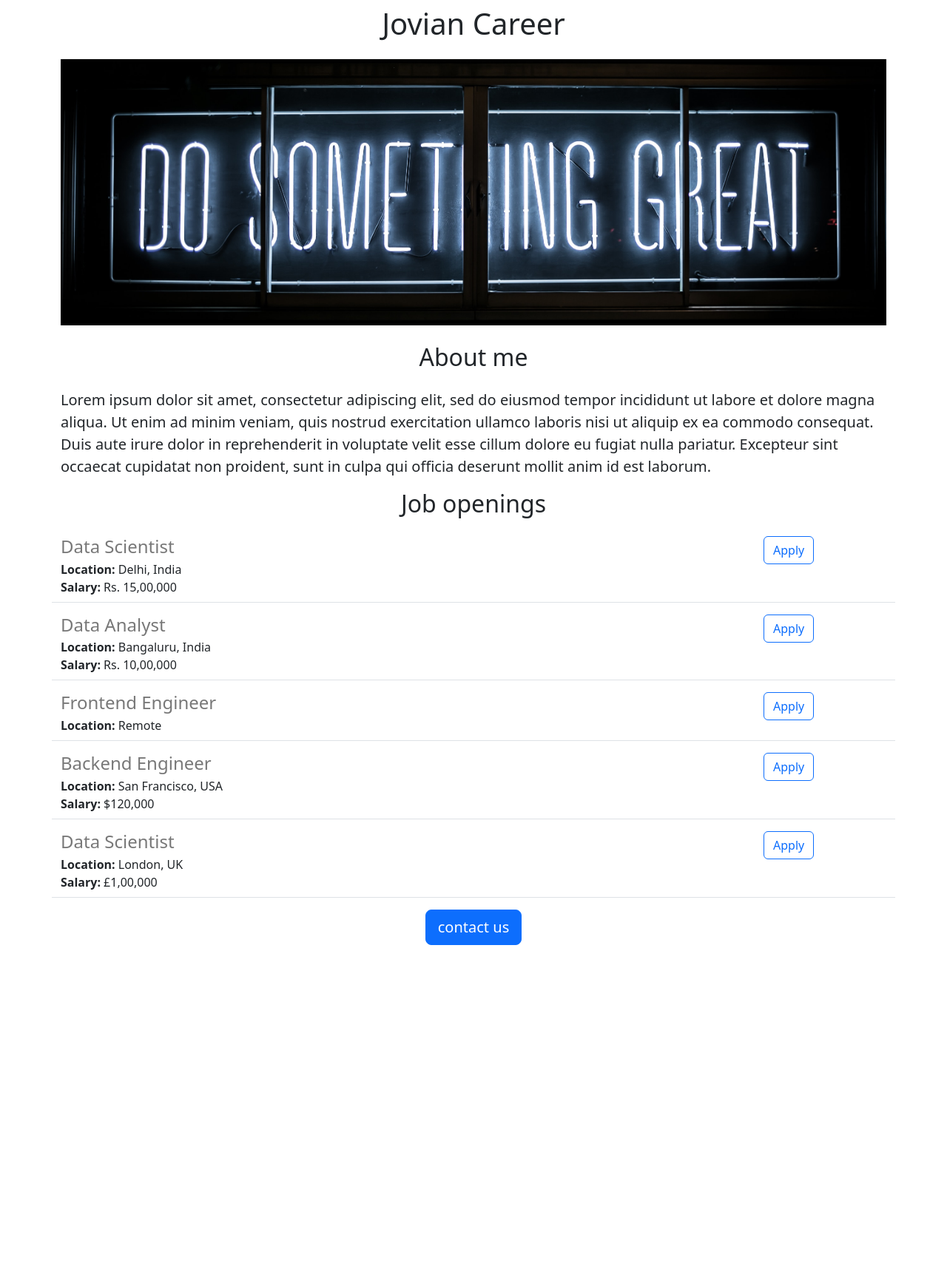
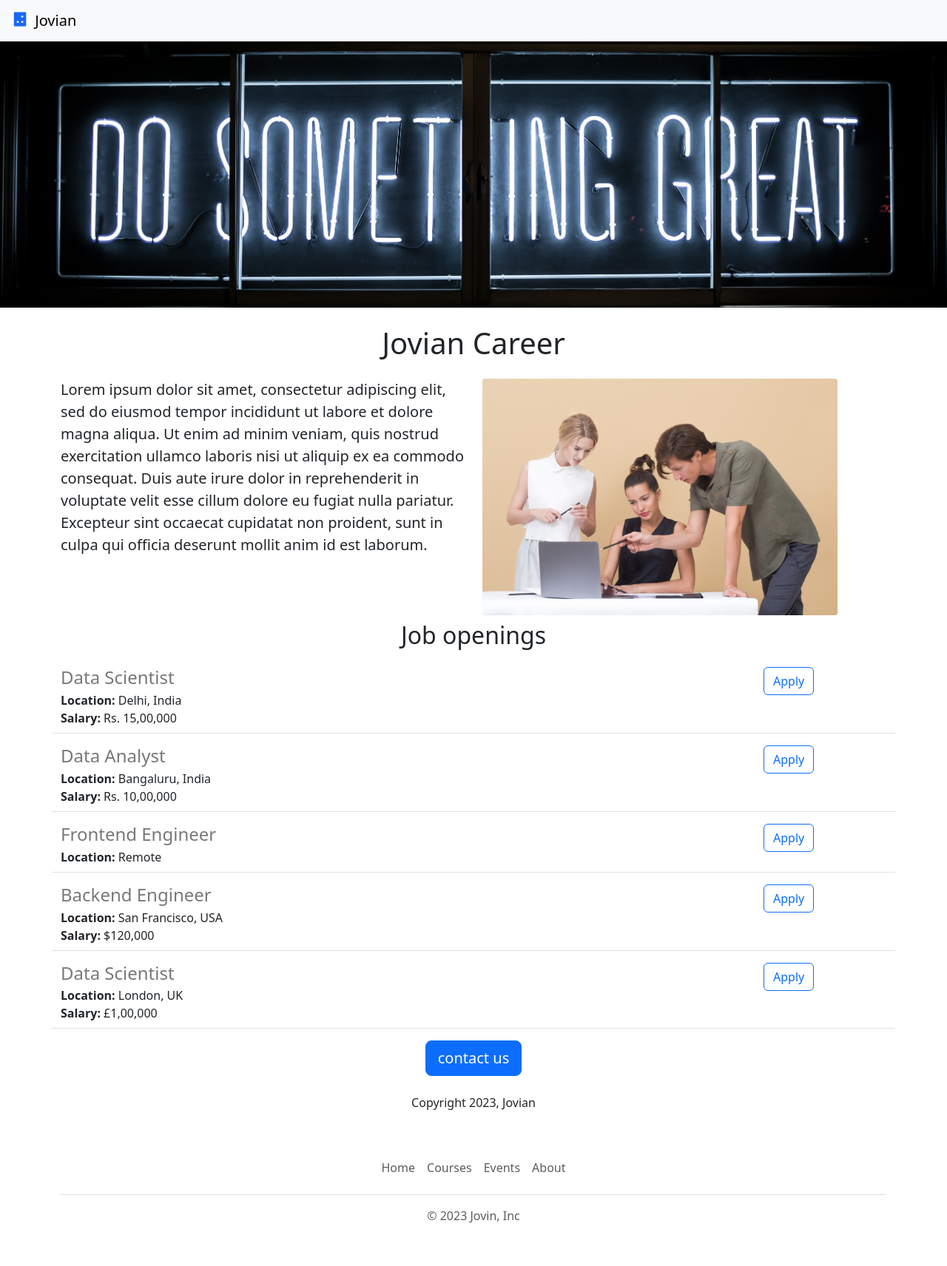
Before and after one commit to PandiyanDev/Flask-webpage-v2, a Flask app: page / in a window 1280 px wide. Shown: the whole page at 74% size. Before the commit the page ends 1278 px from the top, so only its background shows below. Run offline with Flask 3, Linux system fonts and the light colour scheme.

Commit message:
functional and  aesthetic improvement

```diff
--- /dev/null
+++ b/templates/footer.html
@@ -0,0 +1,11 @@
+<div class="container">
+  <footer class="py-3 my-4">
+    <ul class="nav justify-content-center border-bottom pb-3 mb-3">
+      <li class="nav-item"><a target="_blank" href="https://www.jovian.ai" class="nav-link px-2 text-body-secondary">Home</a></li>
+      <li class="nav-item"><a target="_blank" href="https://www.jovian.ai/learn" class="nav-link px-2 text-body-secondary">Courses</a></li>
+      <li class="nav-item"><a target="_blank" href="https://www.jovian.ai/events" class="nav-link px-2 text-body-secondary">Events</a></li>
+      <li class="nav-item"><a target="_blank" href="https://jovian.com/about" class="nav-link px-2 text-body-secondary">About</a></li>
+    </ul>
+    <p class="text-center text-body-secondary">&copy; 2023 Jovin, Inc</p>
+  </footer>
+</div>
--- a/templates/home.html
+++ b/templates/home.html
@@ -16,23 +16,34 @@
   </style>
 </head>
 <body>
+  {% include 'nav.html' %}
+  <img class='img-fluid' id='banner' src="https://flask-webpage.pandiyan1.repl.co/static/banner.jpg">
   <div class="container">
     <h1 class="text-center mt-2 mb-4">
       {{company_name}} Career</h1>
-    <img class='img-fluid' id='banner' src="https://flask-webpage.pandiyan1.repl.co/static/banner.jpg">
-    <h2 class="text-center mt-2 mb-4">About me</h2>
-    <p class='lead'>Lorem ipsum dolor sit amet, consectetur adipiscing elit, sed do eiusmod tempor incididunt ut labore et dolore magna aliqua. Ut enim ad minim veniam, quis nostrud exercitation ullamco laboris nisi ut aliquip ex ea commodo consequat. Duis aute irure dolor in reprehenderit in voluptate velit esse cillum dolore eu fugiat nulla pariatur. Excepteur sint occaecat cupidatat non proident, sunt in culpa qui officia deserunt mollit anim id est laborum.</p>
+    <!-- <h2 class="text-center mt-2 mb-4">About me</h2> -->
+    <div class='row' style="margin-bottom:16px;">
+      <div class='col-6'>
+        <p class='lead'>Lorem ipsum dolor sit amet, consectetur adipiscing elit, sed do eiusmod tempor incididunt ut labore et dolore magna aliqua. Ut enim ad minim veniam, quis nostrud exercitation ullamco laboris nisi ut aliquip ex ea commodo consequat. Duis aute irure dolor in reprehenderit in voluptate velit esse cillum dolore eu fugiat nulla pariatur. Excepteur sint occaecat cupidatat non proident, sunt in culpa qui officia deserunt mollit anim id est laborum.
+        </p>
+      </div>
+      <div class='col-6'>
+        <img src='/static/people.jpg' style="height:320px;border-radius:4px;">
+      </div>
       <div style="margin-bottm:16px;">
         <h2 class="text-center mt-2 mb-4">Job openings</h2>
-      <p>
+        <div>
           {% for job in jobs %}
             {% include "jobitem.html" %}
           {% endfor %}
         </div>
-    </p>
         <div class='text-center'>
-      <button class='btn btn-primary btn-lg'>contact us</button>
+          <a href="mailto:hello@jovian.ai?subject=Question%20about%20job%20openings&body=My%20Name%3A%20%3Cyour%20name%20here%3E%0D%0A%0D%0AMy%20Question%3A%20%3CAsk%20your%20question%20here!%3E%0D%0A%0D%0A" class='btn btn-primary btn-lg'>contact us</a>
+          <p class="mt-4">Copyright 2023, Jovian</p>
         </div>
       </div>
+    </div>
+  </div>
+  {% include 'footer.html' %}
 </body>
 </html>
--- a/templates/jobitem.html
+++ b/templates/jobitem.html
@@ -13,6 +13,6 @@
     {% endif %}
   </div>
   <div class='col-2'>
-  <button type="button" class="btn btn-outline-primary">Apply</button>
+  <a href="mailto:hello@jovian.ai?subject=Application%20for%20{{job['title']}}&body=My%20Name%3A%20%3Cyour%20name%20here%3E%0D%0A%0D%0AMy%20Resume%20link%3A%20%3Cyour%20resume%20link%20or%20upload%20file%3E%0D%0A%0D%0AMy%20Github%20Profile%3A%20%3Cyour%20profile%20here%3E%0D%0A%0D%0AMy%20Linkedin%20Profile%3A%20%3Cyour%20profile%20here%3E" type="button" class="btn btn-outline-primary">Apply</a>
   </div>
 </div>
--- /dev/null
+++ b/templates/nav.html
@@ -0,0 +1,9 @@
+<nav class="navbar bg-body-tertiary shadow-sm fixed-top bg-white">
+  <div class="container-fluid">
+    <a class="navbar-brand" href="#">
+      <img src="/static/jovian.png" alt="Logo" width="30" height="24" class="d-inline-block align-text-top">
+      Jovian
+    </a>
+  </div>
+</nav>
+<div style="height:56px"></div>
```
Also changed, not shown: static/jovian.png (added), static/people.jpg (added). Lines whose indentation alone changed are shown as unchanged.
